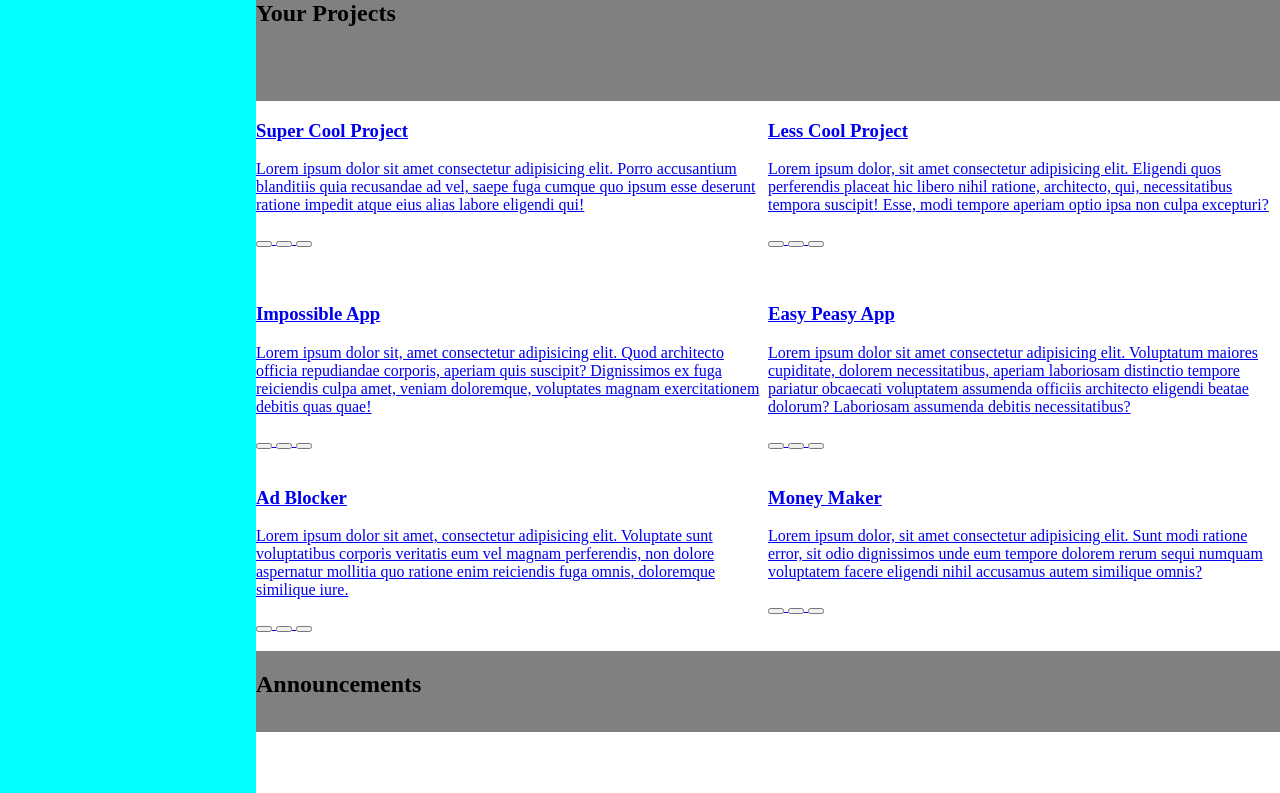
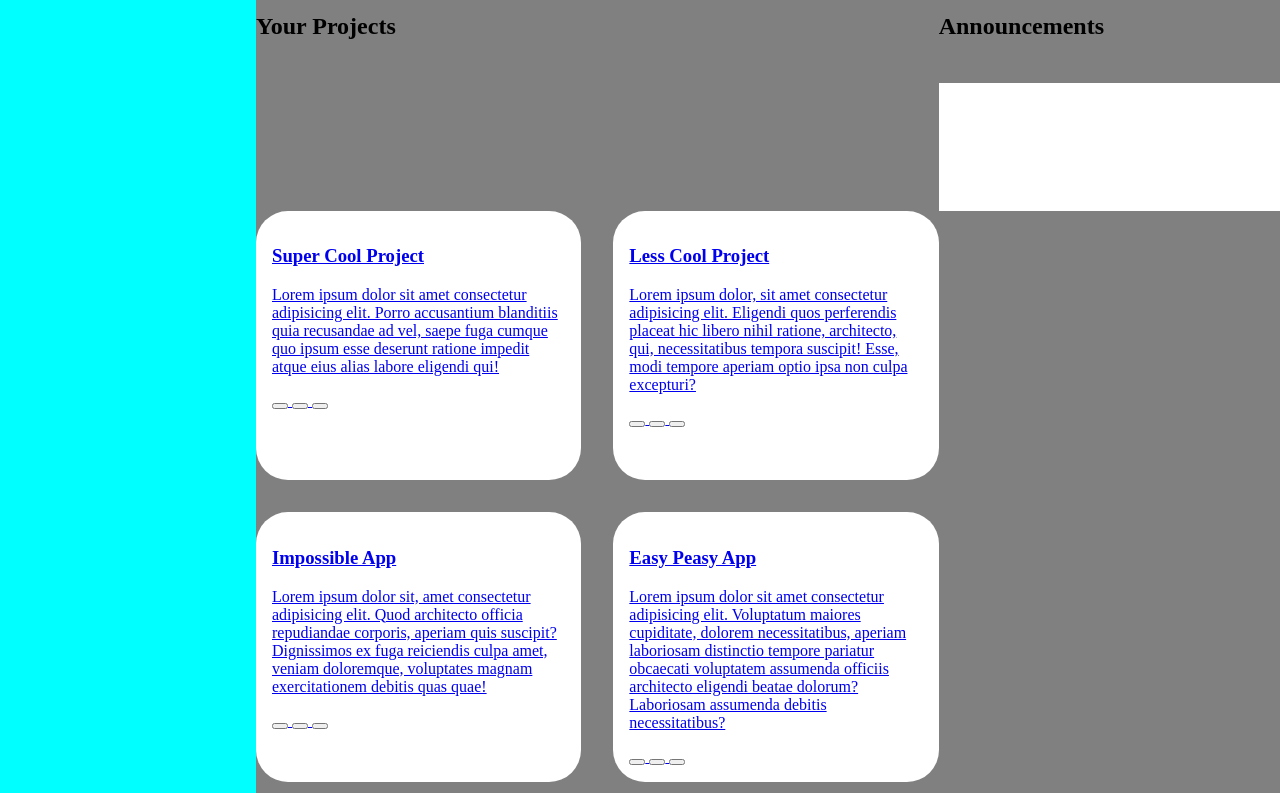
Before and after one commit to evilbob27/dashboard-layout-odin-project, a plain HTML site: page index.html in a window 1280 px wide. Shown: the part 280-1073 px from the top of the page. Drawn offline with Linux system fonts and the light colour scheme.

Commit message:
continued to style site-main

```diff
--- a/style.css
+++ b/style.css
@@ -51,6 +51,7 @@ body {
 .site-main {
     background-color: gray;
     display: grid;
+    grid-template: 1fr 4fr / 2fr 1fr;
 }
 
 .site-main-announcements-item,
@@ -61,15 +62,26 @@ body {
 
 .site-main-announcements {
     display: grid;
+    grid-column: 2 / 3;
+    grid-row: 1 / 2;
 }
 
 .site-main-projects {
     display: grid;
+    gap: 2rem;
+    grid-column: 1 / 2;
     grid-template: 1fr 1fr 1fr / 1fr 1fr;
+}
+
+.site-main-projects-item {
+    border-radius: 2rem;
+    padding: 1rem;
 }
 
 .site-main-trending {
     display: grid;
+    grid-column: 2 / 3;
+    grid-row: 2 / 3;
 }
 
 .site-sidebar {
```
